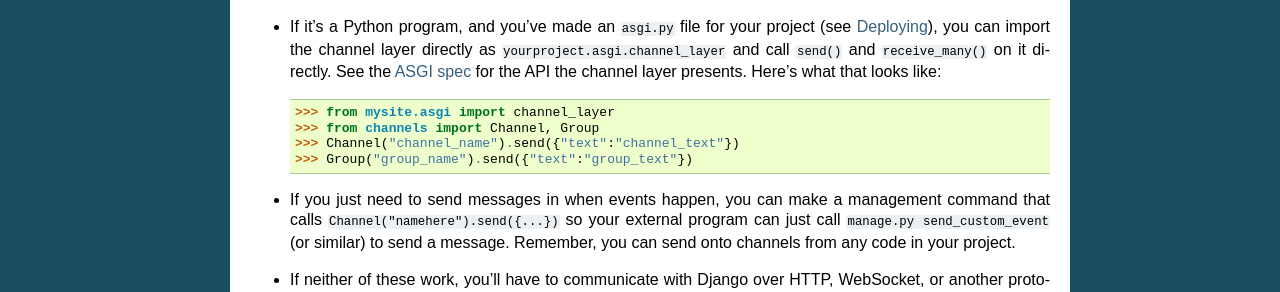
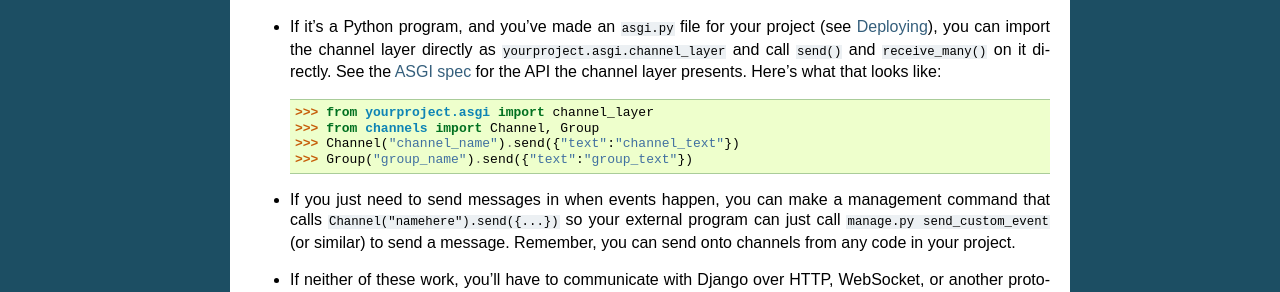
Before and after one commit to tmautone/django-channels, a Sphinx documentation site: the page built from docs/faqs.rst, in a window 1280 px wide and 900 px high, scrolled down 1964 px. Shown: the part 155-447 px from the top of the window. Built offline with Sphinx 7.4.7, drawn with Linux system fonts in a browser that asks for light colours.

Commit message:
Update faqs.rst

```diff
--- a/docs/faqs.rst
+++ b/docs/faqs.rst
@@ -138,7 +138,7 @@ a few choices:
   on it directly. See the :doc:`ASGI spec <asgi>` for the API the channel layer
   presents. Here's what that looks like:
 
-  >>> from mysite.asgi import channel_layer
+  >>> from yourproject.asgi import channel_layer
   >>> from channels import Channel, Group
   >>> Channel("channel_name").send({"text":"channel_text"})
   >>> Group("group_name").send({"text":"group_text"})
```
